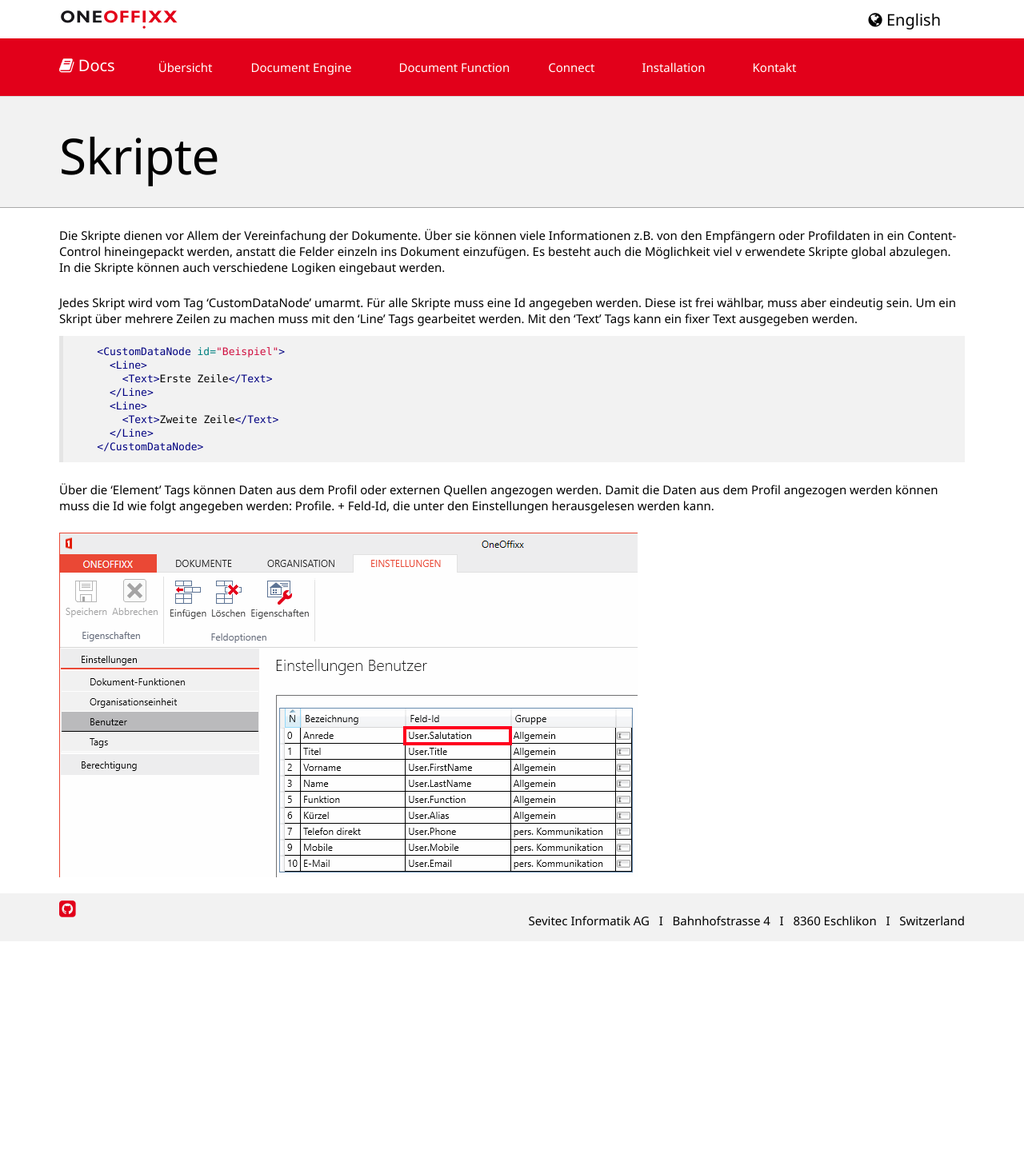
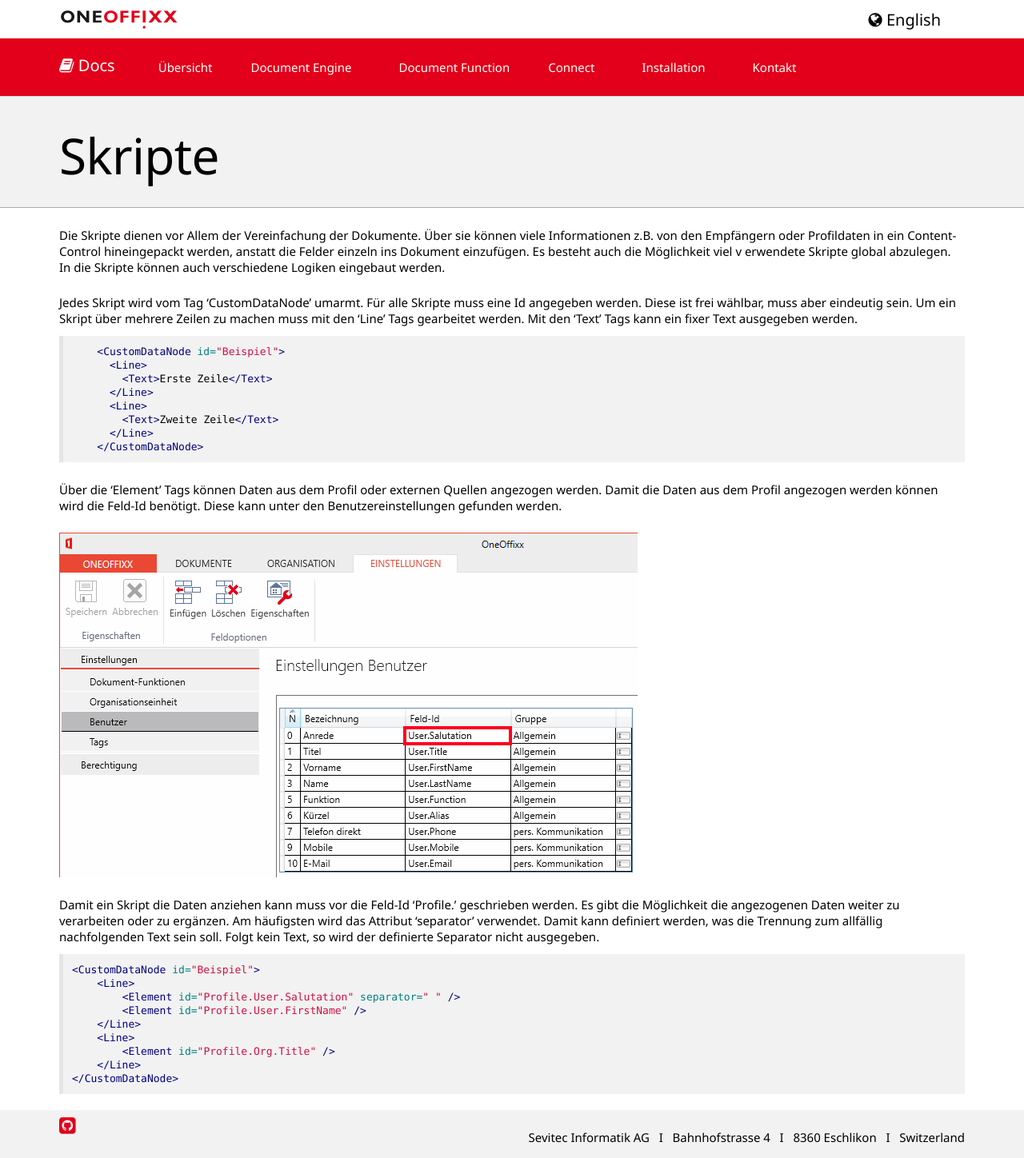
Before and after one commit to primesoft-group/oneoffixx-docs, a Jekyll site: the page built from _pages/docfunc/de/df-scripts.md, in a window 1280 px wide. Shown: the whole page at 80% size. Built offline with Jekyll 4.4.1, drawn with Linux system fonts in a browser that asks for light colours; nearby versions of some CDN libraries; some web fonts are replaced; before the commit the page ends 1177 px from its top, so only the background shows below that.

Commit message:
Update df-scripts.md

````diff
--- a/_pages/docfunc/de/df-scripts.md
+++ b/_pages/docfunc/de/df-scripts.md
@@ -21,6 +21,20 @@
     </CustomDataNode>
 ```
 
-Über die 'Element' Tags können Daten aus dem Profil oder externen Quellen angezogen werden. Damit die Daten aus dem Profil angezogen werden können muss die Id wie folgt angegeben werden: Profile. + Feld-Id, die unter den Einstellungen herausgelesen werden kann.
+Über die 'Element' Tags können Daten aus dem Profil oder externen Quellen angezogen werden. Damit die Daten aus dem Profil angezogen werden können wird die Feld-Id benötigt. Diese kann unter den Benutzereinstellungen gefunden werden.
 
 ![x]({{ site.baseurl }}/assets/content-images/docfunc/de/fieldid.png)
+
+Damit ein Skript die Daten anziehen kann muss vor die Feld-Id 'Profile.' geschrieben werden. Es gibt die Möglichkeit die angezogenen Daten weiter zu verarbeiten oder zu ergänzen. Am häufigsten wird das Attribut 'separator' verwendet. Damit kann definiert werden, was die Trennung zum allfällig nachfolgenden Text sein soll. Folgt kein Text, so wird der definierte Separator nicht ausgegeben.
+
+```xml
+<CustomDataNode id="Beispiel">
+    <Line>
+        <Element id="Profile.User.Salutation" separator=" " />
+        <Element id="Profile.User.FirstName" />
+    </Line>
+    <Line>
+        <Element id="Profile.Org.Title" />
+    </Line>
+</CustomDataNode>
+```
````
